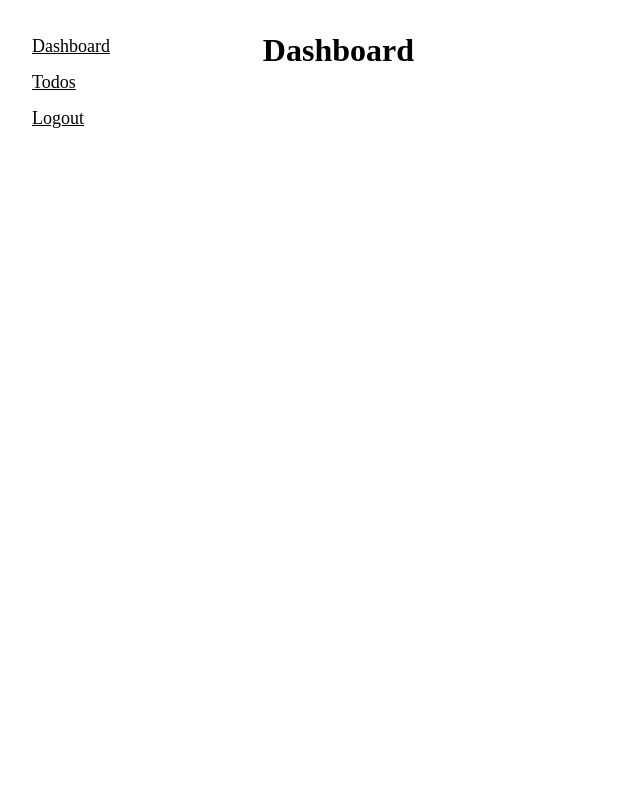
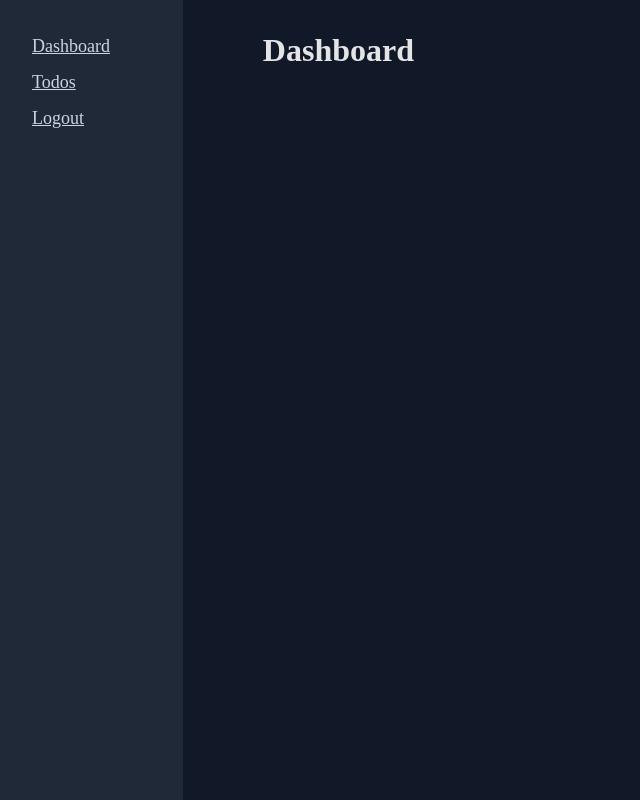
Before and after one commit to KoichaDev/ts-node-todo, a React (Vite) app in the folder front-end/: page /dashboard in a window 1280 px wide. Shown: the whole page, without its empty margins (0-640 px from the left). Built offline with nearby package versions, Linux system fonts and the light colour scheme.

Commit message:
update: 💄 general fix of colors change

```diff
--- a/front-end/src/views/my-profile/dashboard/ViewDashboard.tsx
+++ b/front-end/src/views/my-profile/dashboard/ViewDashboard.tsx
@@ -3,7 +3,7 @@ import LayoutDashboard from '../layouts/LayoutDashboard';
 const ViewDashboard = () => {
 	return (
 		<LayoutDashboard>
-			<h1 className='clr-text-gray-300'>Dashboard</h1>
+			<h1 className='text-gray-300'>Dashboard</h1>
 		</LayoutDashboard>
 	);
 };
--- a/front-end/src/views/my-profile/layouts/components/Aside.module.scss
+++ b/front-end/src/views/my-profile/layouts/components/Aside.module.scss
@@ -1,3 +1,5 @@
+@use '@/scss/utilities/colors' as *;
+
 .aside {
 	grid-area: aside;
 	display: flex;
@@ -5,10 +7,10 @@
 	padding: 2em;
 	min-height: 100dvh;
 	overflow-y: visible;
-	background: var(--clr-cool-gray-900);
+	@extend .bg-cool-gray-900;
 
 	* {
-		color: var(--clr-blue-gray-400);
+		@extend .text-blue-gray-400;
 	}
 
 	.nav-menu > menu {
--- a/front-end/src/views/my-profile/layouts/components/Main.module.scss
+++ b/front-end/src/views/my-profile/layouts/components/Main.module.scss
@@ -1,6 +1,8 @@
+@use '@/scss/utilities/colors' as *;
+
 .main {
 	grid-area: main;
 	padding: 2em;
 	padding-left: 5em;
-	background-color: var(--clr-cool-gray-999);
+	@extend .bg-cool-gray-999;
 }
```
Also changed, not shown: 1 other file (tests, documents, lock files or other folders).
